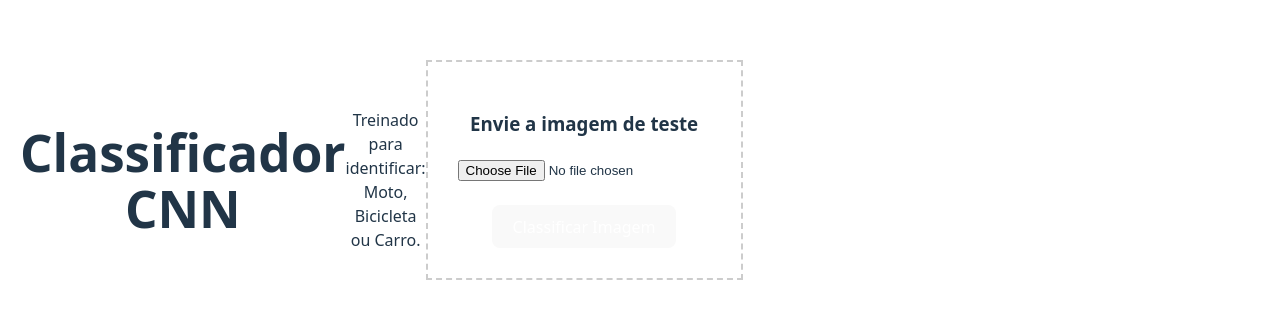
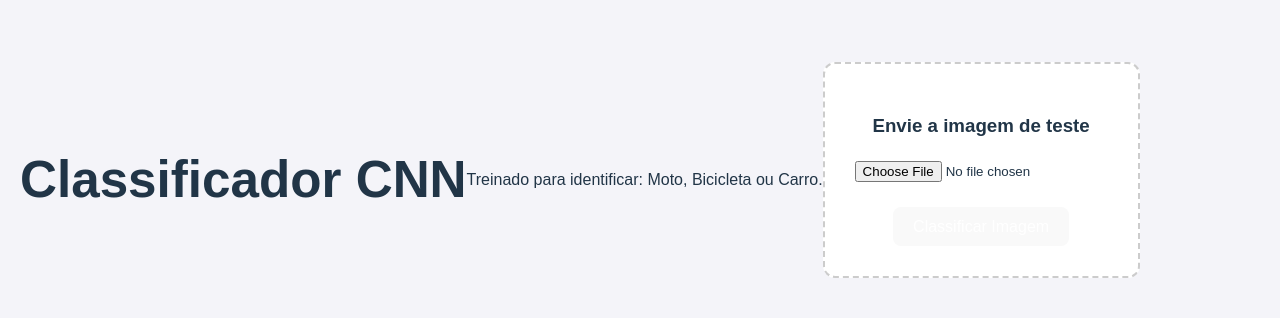
Before and after one commit to Guifyos/Redes-Convolucionais-AtvIA, a website built with Vite: page frontend/index.html in a window 1280 px wide. Shown: the part 240-558 px from the top of the page. Built offline with nearby package versions, Linux system fonts and the light colour scheme.

Commit message:
style: melhora a interface visual do frontend

```diff
--- a/frontend/index.html
+++ b/frontend/index.html
@@ -5,9 +5,10 @@
     <meta name="viewport" content="width=device-width, initial-scale=1.0" />
     <title>Classificador de Veículos</title>
     <style>
-      body { font-family: system-ui; max-width: 600px; margin: 40px auto; padding: 20px; text-align: center; }
-      .box { border: 2px dashed #ccc; padding: 30px; margin-bottom: 20px; }
-      button { padding: 10px 20px; cursor: pointer; background: #007bff; color: white; border: none; border-radius: 4px; }
+      body { font-family: sans-serif; background-color: #f4f4f9; padding: 20px; text-align: center; }
+      .box { border: 2px dashed #ccc; padding: 30px; margin-bottom: 20px; background: white; border-radius: 12px; }
+      button { border-radius: 8px; padding: 10px 20px; border: none; background: #007bff; color: white; cursor: pointer; transition: 0.3s; }
+      button:hover { background: #0056b3; }
     </style>
   </head>
   <body>
```
